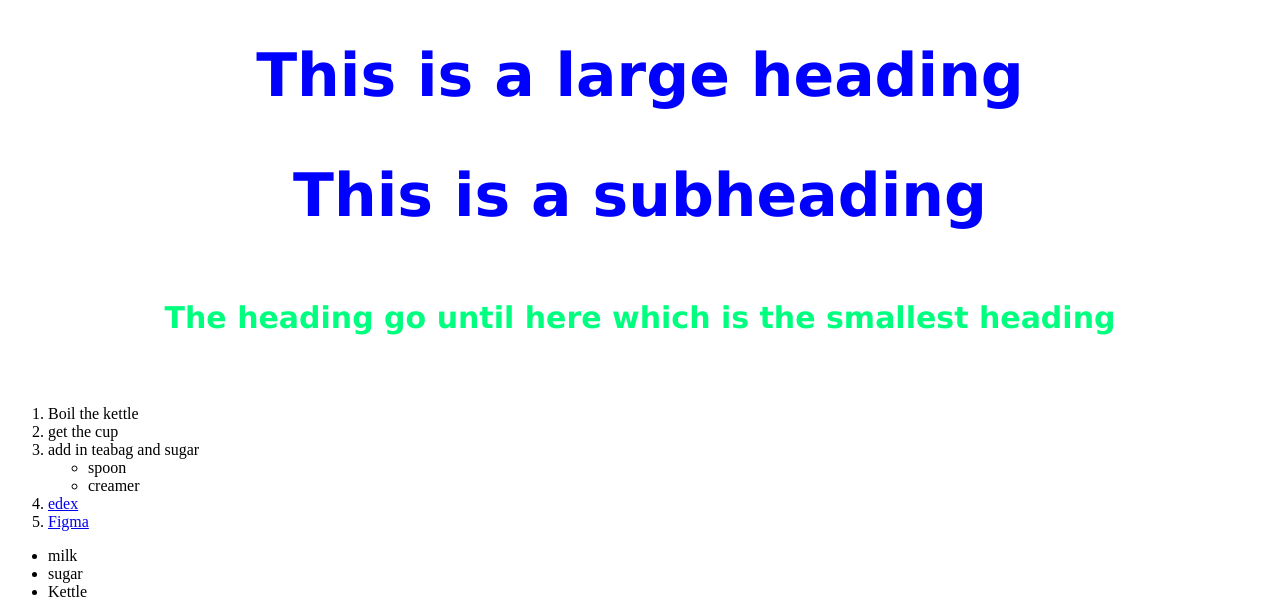
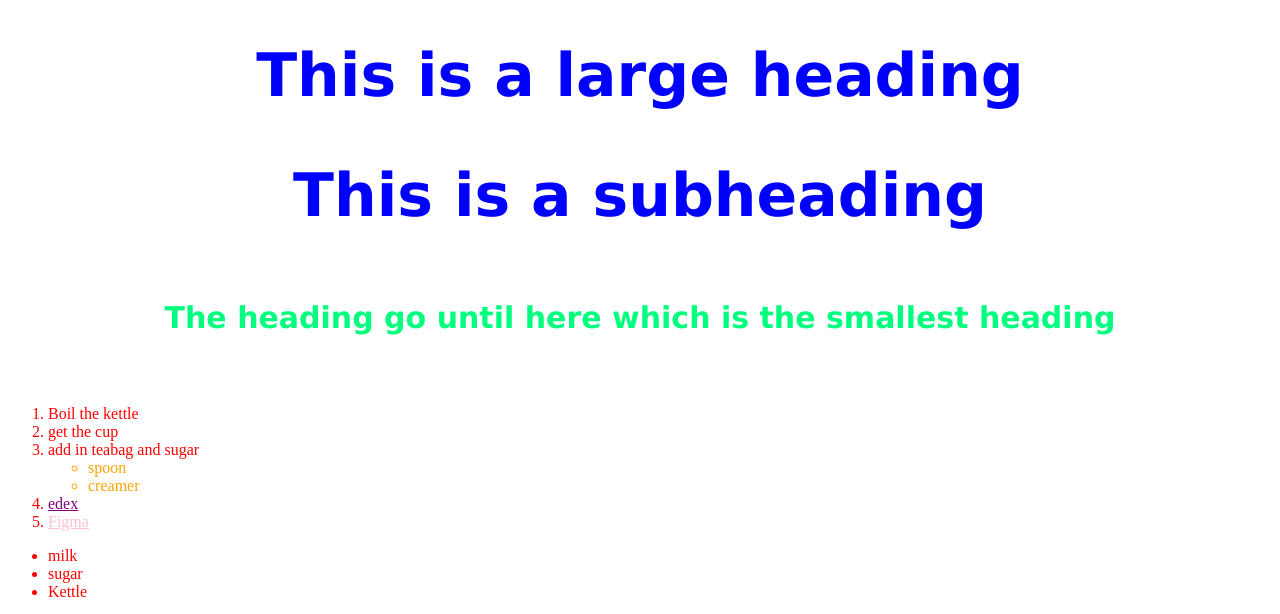
Before and after one commit to FatimahSacha/CS50-s-Web-Programming-with-Python-and-JavaScript, a plain HTML site: page Module One/index.html in a window 1280 px wide. Shown: the top 614 px of the page. Drawn offline with Linux system fonts and the light colour scheme.

Commit message:
Update styles.css
styling html tags with CSS pseudo selector

```diff
--- a/Module One/styles.css
+++ b/Module One/styles.css
@@ -32,3 +32,24 @@ td, th{
     padding:15px;
     text-align:center;
 }
+
+li{
+    color:red;
+}
+
+ol ul li{
+    color:orange;
+}
+
+a{
+    color:purple;
+}
+
+a[href="https://www.figma.com/files/recent?fuid=1073631975558547878"]{
+    color:pink;
+}
+
+a:hover{
+    background-color:yellow;
+    color:black;
+}
```
